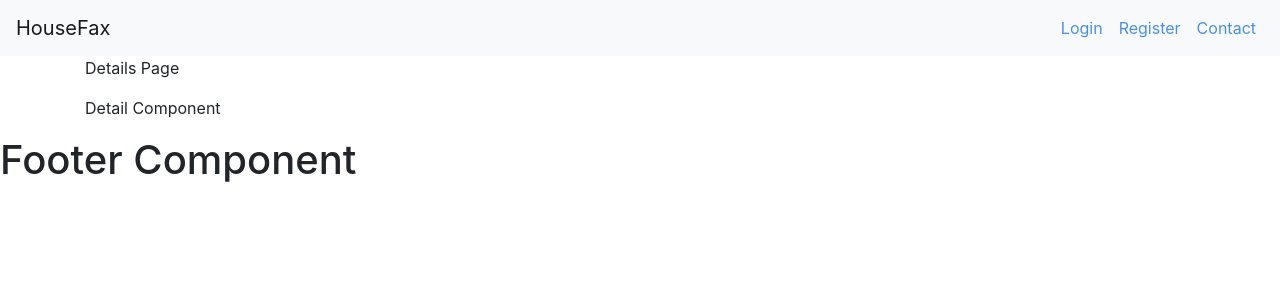
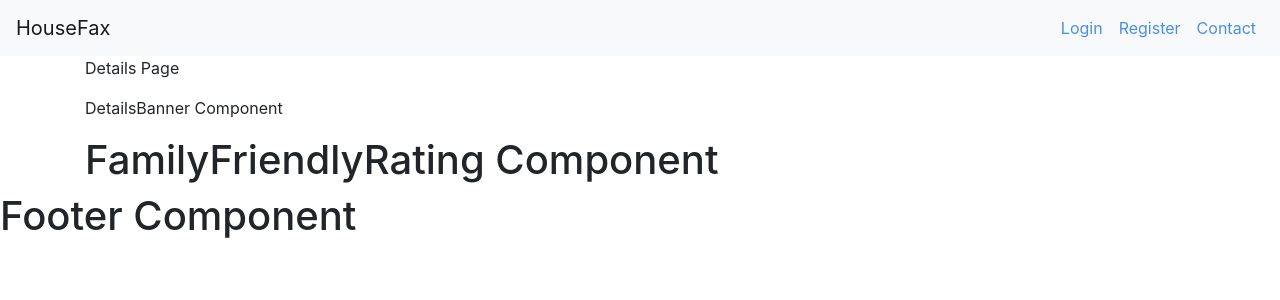
Before and after one commit to TraceLarson/HouseFax, a React (Create React App) app in the folder client/: page /Details in a window 1280 px wide. Shown: the top 300 px of the page. Built offline with nearby package versions, Linux system fonts and the light colour scheme.

Commit message:
refactored Details component to DetailsBanner, imported FamilyFriendlyRating, created DetailsImage component

```diff
--- a/client/src/components/Detail.js
+++ /dev/null
@@ -1,13 +0,0 @@
-import React, {Component} from 'react';
-
-class Detail extends Component {
-	render() {
-		return (
-			<div>
-				<p>Detail Component</p>
-			</div>
-		);
-	}
-}
-
-export default Detail;
--- /dev/null
+++ b/client/src/components/DetailsBanner.js
@@ -0,0 +1,13 @@
+import React, {Component} from 'react';
+
+class DetailsBanner extends Component {
+	render() {
+		return (
+			<div>
+				<p>DetailsBanner Component</p>
+			</div>
+		);
+	}
+}
+
+export default DetailsBanner;
--- a/client/src/pages/DetailsPage.js
+++ b/client/src/pages/DetailsPage.js
@@ -4,14 +4,18 @@ import {
 	Container
 } from 'reactstrap'
 
-import Detail from '../components/Detail'
+import DetailsBanner from '../components/DetailsBanner'
+import FamilyFriendlyRating from "../components/FamilyFriendlyRating";
 
 class DetailsPage extends Component {
 	render() {
 		return (
 			<Container>
 				<p>Details Page</p>
-				<Detail />
+				<DetailsBanner />
+
+				<FamilyFriendlyRating />
+
 			</Container>
 		);
 	}
```
Also changed, not shown: client/src/components/DetailsImage.js (added), 1 other file (tests, documents, lock files or other folders).
